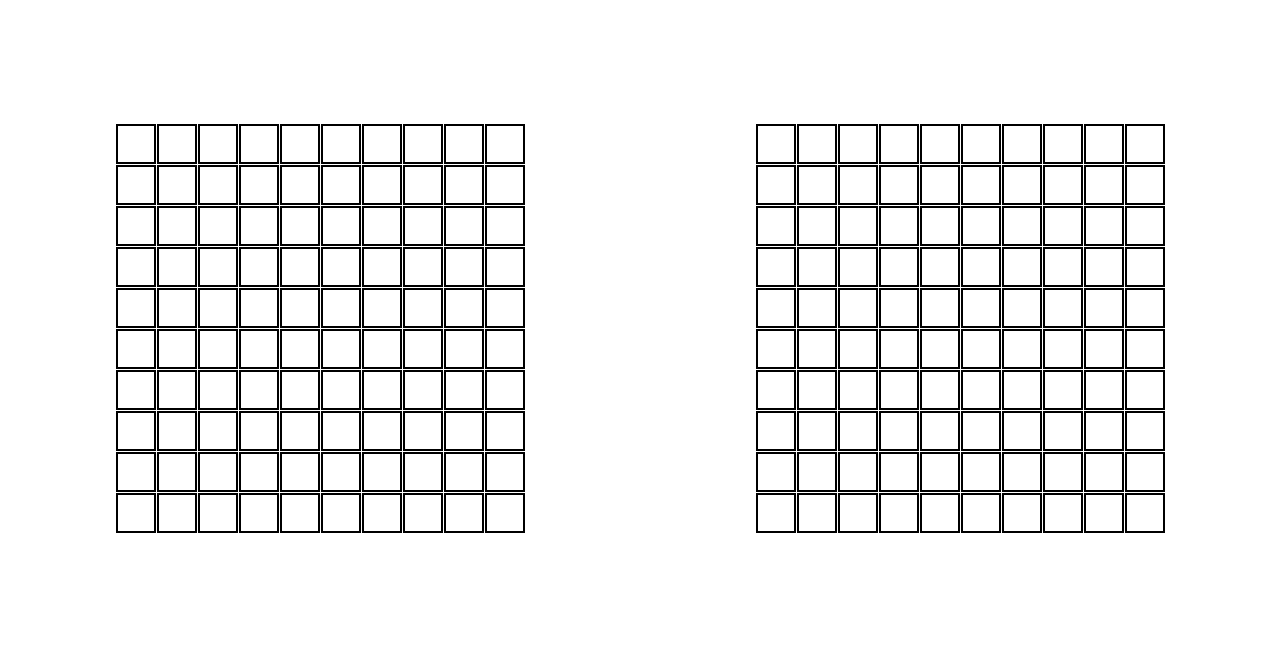
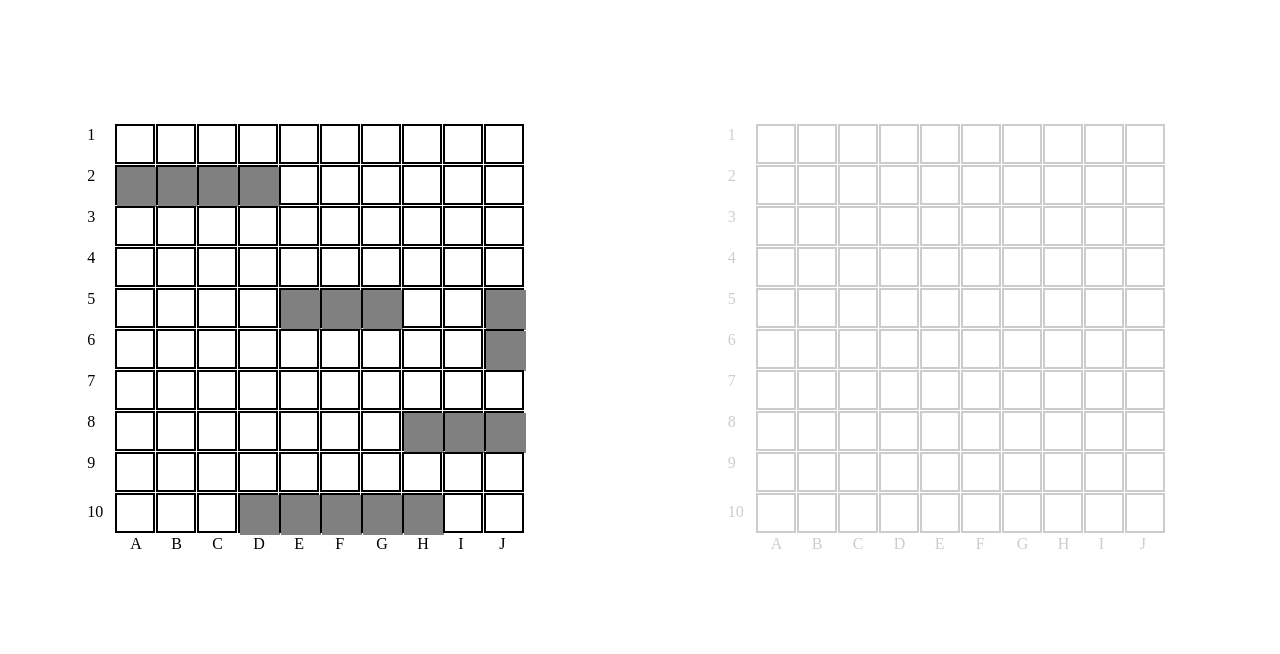
Before and after one commit to tylerdurden-code/battleship-game, a website built with webpack: page src/template.html in a window 1280 px wide. Shown: the part 89-743 px from the top of the page. Built offline with nearby package versions, Linux system fonts and the light colour scheme.

Commit message:
object factory ship creation

```diff
--- a/src/style.css
+++ b/src/style.css
@@ -32,6 +32,7 @@ body {
     width: 40px;
     height: 40px;
     border: 2px solid black;
+    position: relative;
 }
 
 .heroBoard,
@@ -74,3 +75,41 @@ body {
     height: 30px;
     width: 30px;
 }
+
+.row.row1 p {
+    position: absolute;
+    left: -30px;
+}
+
+.line10 #letterA {
+    position: absolute;
+    top: 40px;
+    left: 13px;
+}
+
+.line10 p {
+    position: absolute;
+    top: 40px;
+    left: 13px;
+
+}
+
+#num10 {
+    position: absolute;
+    top: 8px;
+}
+
+
+
+.inactive div {
+    color: rgba(0, 0, 0, .2);
+    border-color: rgba(0, 0, 0, .2);
+}
+
+.box.inside {
+    position: absolute;
+    background-color: grey;
+    width: 40px;
+    height: 40px;
+    border: none;
+}
--- a/src/template.html
+++ b/src/template.html
@@ -11,8 +11,143 @@
 <body>
     <h1 class="mainTitle">BattleShip Browser Game</h1>
     <div class="container">
-        <div class="heroBoard">
+        <div class="heroBoard active">
             <div class="row row1">
+                <div class="line1 box">
+                    <p>1</p>
+
+                </div>
+                <div class="line2 box">
+                    <p>2</p>
+                    <div class="box inside"></div>
+                </div>
+                <div class="line3 box">
+                    <p>3</p>
+                </div>
+                <div class="line4 box">
+                    <p>4</p>
+                </div>
+                <div class="line5 box">
+                    <p>5</p>
+                </div>
+                <div class="line6 box">
+                    <p>6</p>
+                </div>
+                <div class="line7 box">
+                    <p>7</p>
+                </div>
+                <div class="line8 box">
+                    <p>8</p>
+                </div>
+                <div class="line9 box">
+                    <p>9</p>
+                </div>
+                <div class="line10 box">
+                    <p id="num10">10</p>
+                    <p id="letterA">A</p>
+                </div>
+            </div>
+            <div class="row row2">
+                <div class="line1 box"></div>
+                <div class="line2 box">
+                    <div class="box inside"></div>
+                </div>
+                <div class="line3 box"></div>
+                <div class="line4 box"></div>
+                <div class="line5 box"></div>
+                <div class="line6 box"></div>
+                <div class="line7 box"></div>
+                <div class="line8 box"></div>
+                <div class="line9 box"></div>
+                <div class="line10 box">
+                    <p>B</p>
+                </div>
+            </div>
+            <div class="row row3">
+                <div class="line1 box"></div>
+                <div class="line2 box">
+                    <div class="box inside"></div>
+                </div>
+                <div class="line3 box"></div>
+                <div class="line4 box"></div>
+                <div class="line5 box"></div>
+                <div class="line6 box"></div>
+                <div class="line7 box"></div>
+                <div class="line8 box"></div>
+                <div class="line9 box"></div>
+                <div class="line10 box">
+                    <p>C</p>
+                </div>
+            </div>
+            <div class="row row4">
+                <div class="line1 box"></div>
+                <div class="line2 box">
+                    <div class="box inside"></div>
+                </div>
+                <div class="line3 box"></div>
+                <div class="line4 box"></div>
+                <div class="line5 box"></div>
+                <div class="line6 box"></div>
+                <div class="line7 box"></div>
+                <div class="line8 box"></div>
+                <div class="line9 box"></div>
+                <div class="line10 box">
+                    <p>D</p>
+                    <div class="box inside"></div>
+                </div>
+            </div>
+            <div class="row row5">
+                <div class="line1 box"></div>
+                <div class="line2 box"></div>
+                <div class="line3 box"></div>
+                <div class="line4 box"></div>
+                <div class="line5 box">
+                    <div class="box inside"></div>
+                </div>
+                <div class="line6 box"></div>
+                <div class="line7 box"></div>
+                <div class="line8 box"></div>
+                <div class="line9 box"></div>
+                <div class="line10 box">
+                    <p>E</p>
+                    <div class="box inside"></div>
+                </div>
+            </div>
+            <div class="row row6">
+                <div class="line1 box"></div>
+                <div class="line2 box"></div>
+                <div class="line3 box"></div>
+                <div class="line4 box"></div>
+                <div class="line5 box">
+                    <div class="box inside"></div>
+                </div>
+                <div class="line6 box"></div>
+                <div class="line7 box"></div>
+                <div class="line8 box"></div>
+                <div class="line9 box"></div>
+                <div class="line10 box">
+                    <p>F</p>
+                    <div class="box inside"></div>
+                </div>
+            </div>
+            <div class="row row7">
+                <div class="line1 box"></div>
+                <div class="line2 box"></div>
+                <div class="line3 box"></div>
+                <div class="line4 box"></div>
+                <div class="line5 box">
+                    <div class="box inside"></div>
+                </div>
+                <div class="line6 box"></div>
+                <div class="line7 box"></div>
+                <div class="line8 box"></div>
+                <div class="line9 box"></div>
+                <div class="line10 box">
+                    <p>G</p>
+                    <div class="box inside"></div>
+                </div>
+            </div>
+            <div class="row row8">
                 <div class="line1 box"></div>
                 <div class="line2 box"></div>
                 <div class="line3 box"></div>
@@ -20,9 +155,86 @@
                 <div class="line5 box"></div>
                 <div class="line6 box"></div>
                 <div class="line7 box"></div>
-                <div class="line8 box"></div>
+                <div class="line8 box">
+                    <div class="box inside"></div>
+                </div>
                 <div class="line9 box"></div>
-                <div class="line10 box"></div>
+                <div class="line10 box">
+                    <p>H</p>
+                    <div class="box inside"></div>
+                </div>
+            </div>
+            <div class="row row9">
+                <div class="line1 box"></div>
+                <div class="line2 box"></div>
+                <div class="line3 box"></div>
+                <div class="line4 box"></div>
+                <div class="line5 box"></div>
+                <div class="line6 box"></div>
+                <div class="line7 box"></div>
+                <div class="line8 box">
+                    <div class="box inside"></div>
+                </div>
+                <div class="line9 box"></div>
+                <div class="line10 box">
+                    <p>I</p>
+                </div>
+            </div>
+            <div class="row row10">
+                <div class="line1 box"></div>
+                <div class="line2 box"></div>
+                <div class="line3 box"></div>
+                <div class="line4 box"></div>
+                <div class="line5 box">
+                    <div class="box inside"></div>
+                </div>
+                <div class="line6 box">
+                    <div class="box inside"></div>
+                </div>
+                <div class="line7 box"></div>
+                <div class="line8 box">
+                    <div class="box inside"></div>
+                </div>
+                <div class="line9 box"></div>
+                <div class="line10 box">
+                    <p>J</p>
+                </div>
+            </div>
+        </div>
+        <div class="enemyBoard inactive">
+            <div class="greyShadow"></div>
+            <div class="row row1">
+                <div class="line1 box">
+                    <p>1</p>
+                </div>
+                <div class="line2 box">
+                    <p>2</p>
+                </div>
+                <div class="line3 box">
+                    <p>3</p>
+                </div>
+                <div class="line4 box">
+                    <p>4</p>
+                </div>
+                <div class="line5 box">
+                    <p>5</p>
+                </div>
+                <div class="line6 box">
+                    <p>6</p>
+                </div>
+                <div class="line7 box">
+                    <p>7</p>
+                </div>
+                <div class="line8 box">
+                    <p>8</p>
+                </div>
+                <div class="line9 box">
+                    <p>9</p>
+                </div>
+                <div class="line10 box">
+                    <p id="num10">10</p>
+                    <p id="letterA">A</p>
+                </div>
             </div>
             <div class="row row2">
                 <div class="line1 box"></div>
@@ -34,7 +246,9 @@
                 <div class="line7 box"></div>
                 <div class="line8 box"></div>
                 <div class="line9 box"></div>
-                <div class="line10 box"></div>
+                <div class="line10 box">
+                    <p>B</p>
+                </div>
             </div>
             <div class="row row3">
                 <div class="line1 box"></div>
@@ -46,7 +260,9 @@
                 <div class="line7 box"></div>
                 <div class="line8 box"></div>
                 <div class="line9 box"></div>
-                <div class="line10 box"></div>
+                <div class="line10 box">
+                    <p>C</p>
+                </div>
             </div>
             <div class="row row4">
                 <div class="line1 box"></div>
@@ -58,7 +274,9 @@
                 <div class="line7 box"></div>
                 <div class="line8 box"></div>
                 <div class="line9 box"></div>
-                <div class="line10 box"></div>
+                <div class="line10 box">
+                    <p>D</p>
+                </div>
             </div>
             <div class="row row5">
                 <div class="line1 box"></div>
@@ -70,7 +288,9 @@
                 <div class="line7 box"></div>
                 <div class="line8 box"></div>
                 <div class="line9 box"></div>
-                <div class="line10 box"></div>
+                <div class="line10 box">
+                    <p>E</p>
+                </div>
             </div>
             <div class="row row6">
                 <div class="line1 box"></div>
@@ -82,7 +302,9 @@
                 <div class="line7 box"></div>
                 <div class="line8 box"></div>
                 <div class="line9 box"></div>
-                <div class="line10 box"></div>
+                <div class="line10 box">
+                    <p>F</p>
+                </div>
             </div>
             <div class="row row7">
                 <div class="line1 box"></div>
@@ -94,7 +316,9 @@
                 <div class="line7 box"></div>
                 <div class="line8 box"></div>
                 <div class="line9 box"></div>
-                <div class="line10 box"></div>
+                <div class="line10 box">
+                    <p>G</p>
+                </div>
             </div>
             <div class="row row8">
                 <div class="line1 box"></div>
@@ -106,7 +330,9 @@
                 <div class="line7 box"></div>
                 <div class="line8 box"></div>
                 <div class="line9 box"></div>
-                <div class="line10 box"></div>
+                <div class="line10 box">
+                    <p>H</p>
+                </div>
             </div>
             <div class="row row9">
                 <div class="line1 box"></div>
@@ -118,7 +344,9 @@
                 <div class="line7 box"></div>
                 <div class="line8 box"></div>
                 <div class="line9 box"></div>
-                <div class="line10 box"></div>
+                <div class="line10 box">
+                    <p>I</p>
+                </div>
             </div>
             <div class="row row10">
                 <div class="line1 box"></div>
@@ -130,136 +358,15 @@
                 <div class="line7 box"></div>
                 <div class="line8 box"></div>
                 <div class="line9 box"></div>
-                <div class="line10 box"></div>
+                <div class="line10 box">
+                    <p>J</p>
+                </div>
             </div>
         </div>
-        <div class="enemyBoard">
-            <div class="row row1">
-                <div class="line1 box"></div>
-                <div class="line2 box"></div>
-                <div class="line3 box"></div>
-                <div class="line4 box"></div>
-                <div class="line5 box"></div>
-                <div class="line6 box"></div>
-                <div class="line7 box"></div>
-                <div class="line8 box"></div>
-                <div class="line9 box"></div>
-                <div class="line10 box"></div>
-            </div>
-            <div class="row row2">
-                <div class="line1 box"></div>
-                <div class="line2 box"></div>
-                <div class="line3 box"></div>
-                <div class="line4 box"></div>
-                <div class="line5 box"></div>
-                <div class="line6 box"></div>
-                <div class="line7 box"></div>
-                <div class="line8 box"></div>
-                <div class="line9 box"></div>
-                <div class="line10 box"></div>
-            </div>
-            <div class="row row3">
-                <div class="line1 box"></div>
-                <div class="line2 box"></div>
-                <div class="line3 box"></div>
-                <div class="line4 box"></div>
-                <div class="line5 box"></div>
-                <div class="line6 box"></div>
-                <div class="line7 box"></div>
-                <div class="line8 box"></div>
-                <div class="line9 box"></div>
-                <div class="line10 box"></div>
-            </div>
-            <div class="row row4">
-                <div class="line1 box"></div>
-                <div class="line2 box"></div>
-                <div class="line3 box"></div>
-                <div class="line4 box"></div>
-                <div class="line5 box"></div>
-                <div class="line6 box"></div>
-                <div class="line7 box"></div>
-                <div class="line8 box"></div>
-                <div class="line9 box"></div>
-                <div class="line10 box"></div>
-            </div>
-            <div class="row row5">
-                <div class="line1 box"></div>
-                <div class="line2 box"></div>
-                <div class="line3 box"></div>
-                <div class="line4 box"></div>
-                <div class="line5 box"></div>
-                <div class="line6 box"></div>
-                <div class="line7 box"></div>
-                <div class="line8 box"></div>
-                <div class="line9 box"></div>
-                <div class="line10 box"></div>
-            </div>
-            <div class="row row6">
-                <div class="line1 box"></div>
-                <div class="line2 box"></div>
-                <div class="line3 box"></div>
-                <div class="line4 box"></div>
-                <div class="line5 box"></div>
-                <div class="line6 box"></div>
-                <div class="line7 box"></div>
-                <div class="line8 box"></div>
-                <div class="line9 box"></div>
-                <div class="line10 box"></div>
-            </div>
-            <div class="row row7">
-                <div class="line1 box"></div>
-                <div class="line2 box"></div>
-                <div class="line3 box"></div>
-                <div class="line4 box"></div>
-                <div class="line5 box"></div>
-                <div class="line6 box"></div>
-                <div class="line7 box"></div>
-                <div class="line8 box"></div>
-                <div class="line9 box"></div>
-                <div class="line10 box"></div>
-            </div>
-            <div class="row row8">
-                <div class="line1 box"></div>
-                <div class="line2 box"></div>
-                <div class="line3 box"></div>
-                <div class="line4 box"></div>
-                <div class="line5 box"></div>
-                <div class="line6 box"></div>
-                <div class="line7 box"></div>
-                <div class="line8 box"></div>
-                <div class="line9 box"></div>
-                <div class="line10 box"></div>
-            </div>
-            <div class="row row9">
-                <div class="line1 box"></div>
-                <div class="line2 box"></div>
-                <div class="line3 box"></div>
-                <div class="line4 box"></div>
-                <div class="line5 box"></div>
-                <div class="line6 box"></div>
-                <div class="line7 box"></div>
-                <div class="line8 box"></div>
-                <div class="line9 box"></div>
-                <div class="line10 box"></div>
-            </div>
-            <div class="row row10">
-                <div class="line1 box"></div>
-                <div class="line2 box"></div>
-                <div class="line3 box"></div>
-                <div class="line4 box"></div>
-                <div class="line5 box"></div>
-                <div class="line6 box"></div>
-                <div class="line7 box"></div>
-                <div class="line8 box"></div>
-                <div class="line9 box"></div>
-                <div class="line10 box"></div>
-            </div>
-        </div>
-    </div>
-    <footer class="footer">
-        <img src="./assets/githubIcon.png" alt="" class="githubIcon">
-        <h3>Tyler Code</h3>
-    </footer>
+        <footer class="footer">
+            <img src="./assets/githubIcon.png" alt="" class="githubIcon">
+            <h3>Tyler Code</h3>
+        </footer>
 </body>
 
 </html>
```
Also changed, not shown: src/ships.js (added, +21 -0 lines).
